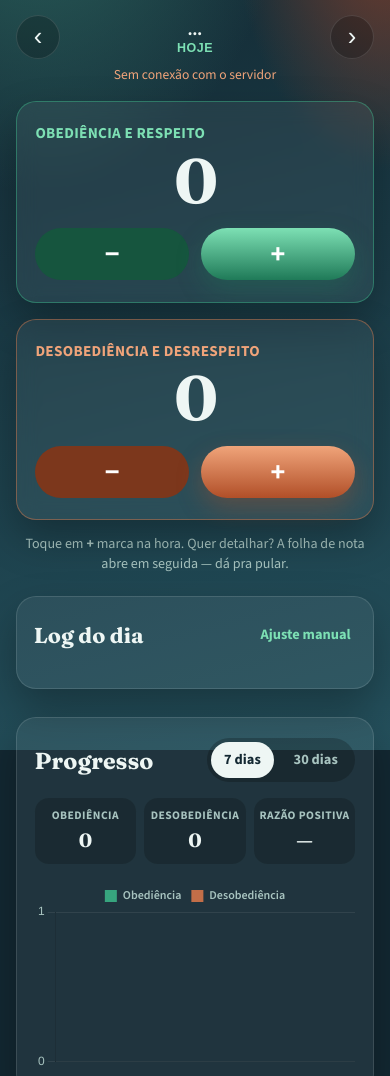
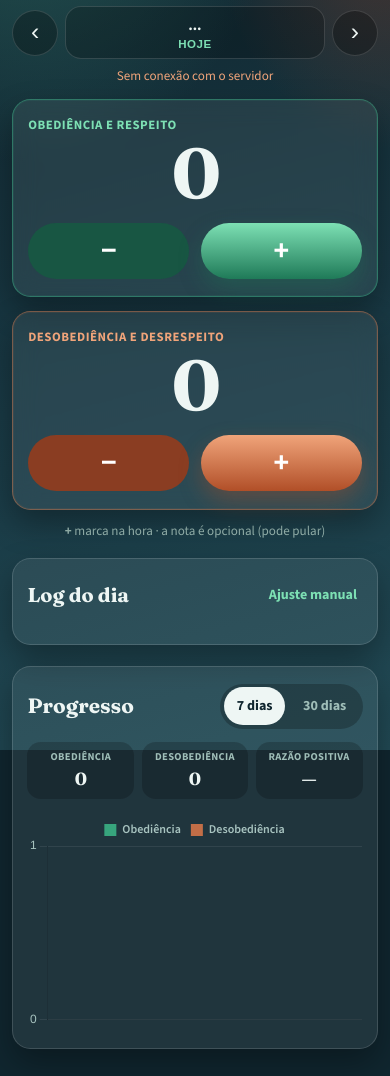
Before and after one commit to huras/obediencia-desobediencia, a website: page public/index.html in a window 390 px wide. Shown: the part 94-1170 px from the top of the page. Drawn offline with nearby package versions, Linux system fonts and the light colour scheme; no server answers.

Commit message:
Fix mobile cache and polish first-viewport layout.
EOF

```diff
--- a/public/css/app.css
+++ b/public/css/app.css
@@ -1,9 +1,9 @@
 :root {
-  --cor-fundo-0: #132832;
-  --cor-fundo-1: #1a3a45;
-  --cor-fundo-2: #24505c;
+  --cor-fundo-0: #10262f;
+  --cor-fundo-1: #183742;
+  --cor-fundo-2: #214954;
   --cor-texto: #eef6f4;
-  --cor-texto-suave: #a8c4c0;
+  --cor-texto-suave: #9fbeb8;
   --cor-marca: #f4f7f2;
   --cor-obediencia: #3dba8a;
   --cor-obediencia-escura: #1f7a58;
@@ -11,15 +11,18 @@
   --cor-desobediencia: #e07a4a;
   --cor-desobediencia-escura: #b14f28;
   --cor-desobediencia-clara: #f0a47a;
-  --cor-superficie: rgba(255, 255, 255, 0.06);
-  --cor-borda: rgba(255, 255, 255, 0.12);
-  --sombra: 0 18px 40px rgba(0, 0, 0, 0.28);
-  --raio: 1.25rem;
-  --fonte-display: "Fraunces", Georgia, serif;
-  --fonte-corpo: "Source Sans 3", system-ui, sans-serif;
-  --espaco: clamp(1rem, 3vw, 1.75rem);
+  --cor-superficie: rgba(255, 255, 255, 0.07);
+  --cor-borda: rgba(255, 255, 255, 0.14);
+  --sombra: 0 14px 32px rgba(0, 0, 0, 0.32);
+  --raio: 1.15rem;
+  --fonte-display: "Fraunces", Georgia, "Times New Roman", serif;
+  --fonte-corpo: "Source Sans 3", "Segoe UI", system-ui, sans-serif;
+  --espaco: clamp(0.85rem, 3.2vw, 1.75rem);
   --largura: 42rem;
   --transicao: 180ms ease;
+  --safe-top: env(safe-area-inset-top, 0px);
+  --safe-bottom: env(safe-area-inset-bottom, 0px);
+  color-scheme: dark;
 }
 
 *,
@@ -30,18 +33,21 @@
 
 html {
   -webkit-text-size-adjust: 100%;
+  text-size-adjust: 100%;
   scroll-behavior: smooth;
 }
 
 body {
   margin: 0;
   min-height: 100dvh;
+  min-height: 100vh;
   font-family: var(--fonte-corpo);
   color: var(--cor-texto);
   background: var(--cor-fundo-0);
   line-height: 1.45;
   position: relative;
   overflow-x: hidden;
+  -webkit-tap-highlight-color: transparent;
 }
 
 .atmosfera {
@@ -49,9 +55,9 @@ body {
   inset: 0;
   z-index: -1;
   background:
-    radial-gradient(120% 80% at 10% -10%, #2f6b63 0%, transparent 55%),
-    radial-gradient(90% 70% at 100% 0%, #7a3d2c 0%, transparent 45%),
-    linear-gradient(165deg, var(--cor-fundo-0), var(--cor-fundo-1) 45%, var(--cor-fundo-2));
+    radial-gradient(120% 70% at 8% -8%, rgba(47, 107, 99, 0.75) 0%, transparent 55%),
+    radial-gradient(95% 60% at 100% 0%, rgba(122, 61, 44, 0.55) 0%, transparent 48%),
+    linear-gradient(165deg, var(--cor-fundo-0), var(--cor-fundo-1) 48%, var(--cor-fundo-2));
   pointer-events: none;
 }
 
@@ -68,46 +74,48 @@ body {
 }
 
 .topo {
-  width: min(100% - 2rem, var(--largura));
+  width: min(100% - 1.5rem, var(--largura));
   margin: 0 auto;
-  padding: calc(var(--espaco) + env(safe-area-inset-top)) 0 var(--espaco);
+  padding: calc(0.85rem + var(--safe-top)) 0 0.85rem;
   text-align: center;
 }
 
 .marca {
   margin: 0;
   font-family: var(--fonte-display);
-  font-size: clamp(2.6rem, 11vw, 4.25rem);
+  font-size: clamp(2.35rem, 12vw, 4.25rem);
   font-weight: 700;
   letter-spacing: -0.03em;
-  line-height: 0.95;
+  line-height: 0.92;
   color: var(--cor-marca);
-  text-shadow: 0 8px 30px rgba(0, 0, 0, 0.35);
+  text-shadow: 0 8px 28px rgba(0, 0, 0, 0.35);
 }
 
 .subtitulo {
-  margin: 0.65rem 0 0;
+  margin: 0.45rem 0 0;
   color: var(--cor-texto-suave);
-  font-size: 1.05rem;
+  font-size: clamp(0.92rem, 3.4vw, 1.05rem);
   font-weight: 600;
 }
 
 .navegacao-dia {
   display: grid;
-  grid-template-columns: 2.75rem 1fr 2.75rem;
+  grid-template-columns: 2.9rem minmax(0, 1fr) 2.9rem;
   align-items: center;
-  gap: 0.35rem;
-  margin-top: 1.1rem;
+  gap: 0.4rem;
+  margin-top: 0.95rem;
 }
 
 .nav-dia__btn {
+  -webkit-appearance: none;
   appearance: none;
   border: 1px solid var(--cor-borda);
   border-radius: 999px;
-  min-height: 2.75rem;
-  background: rgba(0, 0, 0, 0.22);
+  min-height: 2.9rem;
+  min-width: 2.9rem;
+  background: rgba(0, 0, 0, 0.28);
   color: var(--cor-texto);
-  font-size: 1.6rem;
+  font-size: 1.55rem;
   line-height: 1;
   cursor: pointer;
 }
@@ -124,29 +132,34 @@ body {
 }
 
 .nav-dia__atual {
+  -webkit-appearance: none;
   appearance: none;
-  border: 0;
-  background: transparent;
+  border: 1px solid var(--cor-borda);
+  border-radius: 1rem;
+  background: rgba(0, 0, 0, 0.22);
   color: inherit;
   cursor: pointer;
-  padding: 0.25rem;
+  padding: 0.55rem 0.7rem;
+  min-width: 0;
 }
 
 .data-hoje {
   display: block;
   margin: 0;
   font-family: var(--fonte-display);
-  font-size: 1.05rem;
+  font-size: clamp(0.95rem, 3.8vw, 1.08rem);
   text-transform: capitalize;
   color: var(--cor-texto);
+  line-height: 1.2;
+  overflow-wrap: anywhere;
 }
 
 .nav-dia__dica {
   display: block;
-  margin-top: 0.15rem;
-  font-size: 0.78rem;
+  margin-top: 0.2rem;
+  font-size: 0.72rem;
   font-weight: 700;
-  letter-spacing: 0.04em;
+  letter-spacing: 0.05em;
   text-transform: uppercase;
   color: var(--cor-obediencia-clara);
 }
@@ -156,9 +169,9 @@ body {
 }
 
 .status-sync {
-  margin: 0.35rem 0 0;
-  min-height: 1.25rem;
-  font-size: 0.85rem;
+  margin: 0.4rem 0 0;
+  min-height: 1.2rem;
+  font-size: 0.82rem;
   color: var(--cor-texto-suave);
 }
 
@@ -171,38 +184,45 @@ body {
 }
 
 .conteudo {
-  width: min(100% - 2rem, var(--largura));
+  width: min(100% - 1.5rem, var(--largura));
   margin: 0 auto;
-  padding-bottom: calc(2rem + env(safe-area-inset-bottom));
+  padding-bottom: calc(1.5rem + var(--safe-bottom));
 }
 
 .contadores {
   display: grid;
-  gap: 1rem;
+  gap: 0.85rem;
 }
 
 .contador {
   background: var(--cor-superficie);
   border: 1px solid var(--cor-borda);
   border-radius: var(--raio);
-  padding: 1.25rem 1.15rem 1.35rem;
+  padding: 1rem 0.95rem 1.1rem;
   box-shadow: var(--sombra);
-  backdrop-filter: blur(10px);
+  -webkit-backdrop-filter: blur(12px);
+  backdrop-filter: blur(12px);
 }
 
 .contador--obediencia {
-  border-color: color-mix(in srgb, var(--cor-obediencia) 45%, transparent);
+  border-color: rgba(61, 186, 138, 0.45);
+  box-shadow:
+    var(--sombra),
+    inset 0 0 0 1px rgba(61, 186, 138, 0.08);
 }
 
 .contador--desobediencia {
-  border-color: color-mix(in srgb, var(--cor-desobediencia) 45%, transparent);
+  border-color: rgba(224, 122, 74, 0.45);
+  box-shadow:
+    var(--sombra),
+    inset 0 0 0 1px rgba(224, 122, 74, 0.08);
 }
 
 .contador__titulo {
   margin: 0;
-  font-size: 0.95rem;
+  font-size: 0.8rem;
   font-weight: 700;
-  letter-spacing: 0.02em;
+  letter-spacing: 0.04em;
   text-transform: uppercase;
   color: var(--cor-texto-suave);
 }
@@ -216,33 +236,35 @@ body {
 }
 
 .contador__valor {
-  margin: 0.35rem 0 1rem;
+  margin: 0.25rem 0 0.9rem;
   font-family: var(--fonte-display);
-  font-size: clamp(3.4rem, 16vw, 5rem);
+  font-size: clamp(3.2rem, 18vw, 5rem);
   font-weight: 700;
   line-height: 1;
   letter-spacing: -0.04em;
   text-align: center;
   transition: transform var(--transicao);
+  font-variant-numeric: tabular-nums;
 }
 
 .contador__valor.is-bump {
-  transform: scale(1.08);
+  transform: scale(1.07);
 }
 
 .contador__acoes {
   display: grid;
   grid-template-columns: 1fr 1fr;
-  gap: 0.75rem;
+  gap: 0.7rem;
 }
 
 .btn {
+  -webkit-appearance: none;
   appearance: none;
   border: 0;
   border-radius: 999px;
-  min-height: 3.25rem;
+  min-height: 3.5rem;
   font-family: inherit;
-  font-size: 1.75rem;
+  font-size: 1.85rem;
   font-weight: 700;
   line-height: 1;
   cursor: pointer;
@@ -253,6 +275,7 @@ body {
     box-shadow var(--transicao);
   touch-action: manipulation;
   user-select: none;
+  -webkit-user-select: none;
 }
 
 .btn:focus-visible {
@@ -270,20 +293,20 @@ body {
 
 .contador--obediencia .btn--mais {
   background: linear-gradient(180deg, var(--cor-obediencia-clara), var(--cor-obediencia-escura));
-  box-shadow: 0 10px 24px rgba(31, 122, 88, 0.35);
+  box-shadow: 0 10px 22px rgba(31, 122, 88, 0.38);
 }
 
 .contador--obediencia .btn--menos {
-  background: color-mix(in srgb, var(--cor-obediencia-escura) 70%, #000);
+  background: #185643;
 }
 
 .contador--desobediencia .btn--mais {
   background: linear-gradient(180deg, var(--cor-desobediencia-clara), var(--cor-desobediencia-escura));
-  box-shadow: 0 10px 24px rgba(177, 79, 40, 0.35);
+  box-shadow: 0 10px 22px rgba(177, 79, 40, 0.38);
 }
 
 .contador--desobediencia .btn--menos {
-  background: color-mix(in srgb, var(--cor-desobediencia-escura) 70%, #000);
+  background: #8a3d22;
 }
 
 .btn:disabled {
@@ -293,15 +316,16 @@ body {
 }
 
 .dica-nota {
-  margin: 0.85rem 0 0;
+  margin: 0.75rem 0 0;
   color: var(--cor-texto-suave);
-  font-size: 0.88rem;
+  font-size: 0.82rem;
   text-align: center;
+  line-height: 1.35;
 }
 
 .log {
-  margin-top: 1.35rem;
-  padding: 1.15rem 1.05rem 1.2rem;
+  margin-top: 1.15rem;
+  padding: 1rem 0.9rem 1.05rem;
   border-radius: var(--raio);
   background: var(--cor-superficie);
   border: 1px solid var(--cor-borda);
@@ -313,22 +337,23 @@ body {
   align-items: center;
   justify-content: space-between;
   gap: 0.75rem;
-  margin-bottom: 0.85rem;
+  margin-bottom: 0.75rem;
 }
 
 .log h2 {
   margin: 0;
   font-family: var(--fonte-display);
-  font-size: 1.35rem;
+  font-size: 1.25rem;
 }
 
 .btn-texto {
+  -webkit-appearance: none;
   appearance: none;
   border: 0;
   background: transparent;
   color: var(--cor-obediencia-clara);
   font: inherit;
-  font-size: 0.9rem;
+  font-size: 0.88rem;
   font-weight: 700;
   cursor: pointer;
   min-height: 2.5rem;
@@ -345,26 +370,26 @@ body {
   margin: 0;
   padding: 0;
   display: grid;
-  gap: 0.65rem;
+  gap: 0.55rem;
 }
 
 .log__item {
   display: grid;
-  grid-template-columns: auto 1fr auto;
-  gap: 0.55rem 0.7rem;
+  grid-template-columns: auto minmax(0, 1fr) auto;
+  gap: 0.45rem 0.65rem;
   align-items: start;
-  padding: 0.7rem 0.75rem;
+  padding: 0.65rem 0.7rem;
   border-radius: 0.9rem;
-  background: rgba(0, 0, 0, 0.18);
+  background: rgba(0, 0, 0, 0.2);
   border: 1px solid transparent;
 }
 
 .log__item--obediencia {
-  border-color: color-mix(in srgb, var(--cor-obediencia) 35%, transparent);
+  border-color: rgba(61, 186, 138, 0.35);
 }
 
 .log__item--desobediencia {
-  border-color: color-mix(in srgb, var(--cor-desobediencia) 35%, transparent);
+  border-color: rgba(224, 122, 74, 0.35);
 }
 
 .log__item--ajuste {
@@ -399,15 +424,15 @@ body {
 
 .log__meta {
   margin: 0;
-  font-size: 0.78rem;
+  font-size: 0.76rem;
   color: var(--cor-texto-suave);
 }
 
 .log__comentario {
   margin: 0.2rem 0 0;
-  font-size: 0.95rem;
+  font-size: 0.92rem;
   white-space: pre-wrap;
-  word-break: break-word;
+  overflow-wrap: anywhere;
 }
 
 .log__comentario.is-vazio {
@@ -416,6 +441,7 @@ body {
 }
 
 .log__editar {
+  -webkit-appearance: none;
   appearance: none;
   border: 0;
   background: transparent;
@@ -431,7 +457,7 @@ body {
 .log__vazio {
   margin: 0;
   color: var(--cor-texto-suave);
-  font-size: 0.92rem;
+  font-size: 0.9rem;
 }
 
 .log__vazio.is-oculto,
@@ -448,12 +474,107 @@ body {
 }
 
 .progresso {
-  margin-top: 1.75rem;
-  padding: 1.25rem 1.1rem 1.35rem;
+  margin-top: 1.35rem;
+  padding: 1.05rem 0.9rem 1.15rem;
   border-radius: var(--raio);
   background: var(--cor-superficie);
   border: 1px solid var(--cor-borda);
   box-shadow: var(--sombra);
+}
+
+.progresso__cabecalho {
+  display: flex;
+  flex-wrap: wrap;
+  align-items: center;
+  justify-content: space-between;
+  gap: 0.65rem;
+  margin-bottom: 0.85rem;
+}
+
+.progresso h2 {
+  margin: 0;
+  font-family: var(--fonte-display);
+  font-size: 1.3rem;
+}
+
+.periodo {
+  display: inline-flex;
+  gap: 0.3rem;
+  padding: 0.22rem;
+  border-radius: 999px;
+  background: rgba(0, 0, 0, 0.24);
+}
+
+.periodo__btn {
+  -webkit-appearance: none;
+  appearance: none;
+  border: 0;
+  border-radius: 999px;
+  min-height: 2.35rem;
+  padding: 0 0.8rem;
+  font: inherit;
+  font-size: 0.88rem;
+  font-weight: 700;
+  color: var(--cor-texto-suave);
+  background: transparent;
+  cursor: pointer;
+}
+
+.periodo__btn.is-ativo {
+  color: var(--cor-fundo-0);
+  background: var(--cor-texto);
+}
+
+.periodo__btn:focus-visible {
+  outline: 2px solid #fff;
+  outline-offset: 2px;
+}
+
+.resumo {
+  display: grid;
+  grid-template-columns: repeat(3, minmax(0, 1fr));
+  gap: 0.45rem;
+  margin-bottom: 0.9rem;
+}
+
+.resumo__item {
+  text-align: center;
+  padding: 0.5rem 0.25rem;
+  border-radius: 0.85rem;
+  background: rgba(0, 0, 0, 0.2);
+  min-width: 0;
+}
+
+.resumo__rotulo {
+  display: block;
+  font-size: 0.66rem;
+  font-weight: 700;
+  letter-spacing: 0.03em;
+  text-transform: uppercase;
+  color: var(--cor-texto-suave);
+  line-height: 1.2;
+}
+
+.resumo__valor {
+  display: block;
+  margin-top: 0.2rem;
+  font-family: var(--fonte-display);
+  font-size: clamp(1rem, 4.5vw, 1.2rem);
+  overflow-wrap: anywhere;
+}
+
+.grafico-wrap {
+  position: relative;
+  height: 13.5rem;
+  width: 100%;
+}
+
+.rodape {
+  width: min(100% - 1.5rem, var(--largura));
+  margin: 0 auto 1.25rem;
+  text-align: center;
+  color: var(--cor-texto-suave);
+  font-size: 0.82rem;
 }
 
 /* Folha inferior */
@@ -464,7 +585,7 @@ body {
   display: flex;
   align-items: flex-end;
   justify-content: center;
-  background: rgba(6, 16, 20, 0.55);
+  background: rgba(6, 16, 20, 0.58);
   opacity: 0;
   transition: opacity 200ms ease;
   padding: 0;
@@ -483,7 +604,7 @@ body {
   border: 1px solid var(--cor-borda);
   border-bottom: 0;
   box-shadow: 0 -20px 50px rgba(0, 0, 0, 0.4);
-  padding: 0.55rem 1.1rem calc(1.1rem + env(safe-area-inset-bottom));
+  padding: 0.55rem 1rem calc(1rem + var(--safe-bottom));
   transform: translateY(18px);
   transition: transform 200ms ease;
 }
@@ -511,16 +632,17 @@ body {
 .folha__titulo {
   margin: 0;
   font-family: var(--fonte-display);
-  font-size: 1.35rem;
+  font-size: 1.28rem;
 }
 
 .folha__fechar {
+  -webkit-appearance: none;
   appearance: none;
   border: 0;
   background: rgba(0, 0, 0, 0.25);
   color: var(--cor-texto);
-  width: 2.4rem;
-  height: 2.4rem;
+  width: 2.5rem;
+  height: 2.5rem;
   border-radius: 999px;
   font-size: 1.4rem;
   cursor: pointer;
@@ -551,6 +673,7 @@ body {
   background: rgba(0, 0, 0, 0.28);
   color: var(--cor-texto);
   font: inherit;
+  font-size: 16px; /* evita zoom automático no iOS */
   padding: 0.75rem 0.85rem;
 }
 
@@ -579,10 +702,11 @@ body {
 }
 
 .folha__btn {
+  -webkit-appearance: none;
   appearance: none;
   border: 0;
   border-radius: 999px;
-  min-height: 3rem;
+  min-height: 3.1rem;
   font: inherit;
   font-weight: 700;
   cursor: pointer;
@@ -602,97 +726,6 @@ body {
   color: #fff;
 }
 
-.progresso__cabecalho {
-  display: flex;
-  flex-wrap: wrap;
-  align-items: center;
-  justify-content: space-between;
-  gap: 0.75rem;
-  margin-bottom: 1rem;
-}
-
-.progresso h2 {
-  margin: 0;
-  font-family: var(--fonte-display);
-  font-size: 1.45rem;
-}
-
-.periodo {
-  display: inline-flex;
-  gap: 0.35rem;
-  padding: 0.25rem;
-  border-radius: 999px;
-  background: rgba(0, 0, 0, 0.22);
-}
-
-.periodo__btn {
-  appearance: none;
-  border: 0;
-  border-radius: 999px;
-  min-height: 2.25rem;
-  padding: 0 0.85rem;
-  font: inherit;
-  font-size: 0.9rem;
-  font-weight: 700;
-  color: var(--cor-texto-suave);
-  background: transparent;
-  cursor: pointer;
-}
-
-.periodo__btn.is-ativo {
-  color: var(--cor-fundo-0);
-  background: var(--cor-texto);
-}
-
-.periodo__btn:focus-visible {
-  outline: 2px solid #fff;
-  outline-offset: 2px;
-}
-
-.resumo {
-  display: grid;
-  grid-template-columns: repeat(3, 1fr);
-  gap: 0.5rem;
-  margin-bottom: 1rem;
-}
-
-.resumo__item {
-  text-align: center;
-  padding: 0.55rem 0.35rem;
-  border-radius: 0.85rem;
-  background: rgba(0, 0, 0, 0.18);
-}
-
-.resumo__rotulo {
-  display: block;
-  font-size: 0.72rem;
-  font-weight: 700;
-  letter-spacing: 0.04em;
-  text-transform: uppercase;
-  color: var(--cor-texto-suave);
-}
-
-.resumo__valor {
-  display: block;
-  margin-top: 0.2rem;
-  font-family: var(--fonte-display);
-  font-size: 1.2rem;
-}
-
-.grafico-wrap {
-  position: relative;
-  height: min(42vw, 16rem);
-  min-height: 12rem;
-}
-
-.rodape {
-  width: min(100% - 2rem, var(--largura));
-  margin: 0 auto 1.5rem;
-  text-align: center;
-  color: var(--cor-texto-suave);
-  font-size: 0.85rem;
-}
-
 @keyframes pulso {
   0% {
     transform: scale(1);
@@ -705,13 +738,33 @@ body {
   }
 }
 
+/* Tablet+ : dois contadores lado a lado */
 @media (min-width: 640px) {
+  .topo,
+  .conteudo,
+  .rodape {
+    width: min(100% - 2rem, var(--largura));
+  }
+
+  .topo {
+    padding-top: calc(var(--espaco) + var(--safe-top));
+  }
+
   .contadores {
     grid-template-columns: 1fr 1fr;
+    gap: 1rem;
+  }
+
+  .contador {
+    padding: 1.25rem 1.15rem 1.35rem;
   }
 
   .grafico-wrap {
     height: 18rem;
+  }
+
+  .dica-nota {
+    font-size: 0.88rem;
   }
 }
 
--- a/public/index.html
+++ b/public/index.html
@@ -6,20 +6,23 @@
       name="viewport"
       content="width=device-width, initial-scale=1, viewport-fit=cover"
     />
-    <meta name="theme-color" content="#1a2f3a" />
+    <meta name="theme-color" content="#10262f" />
+    <meta name="color-scheme" content="dark" />
+    <meta name="apple-mobile-web-app-capable" content="yes" />
+    <meta name="apple-mobile-web-app-status-bar-style" content="black-translucent" />
     <meta
       name="description"
       content="Contadores diários de obediência e respeito, e desobediência e desrespeito."
     />
-    <link rel="icon" href="/favicon.svg" type="image/svg+xml" />
-    <link rel="manifest" href="/manifest.webmanifest" />
+    <link rel="icon" href="/favicon.svg?v=20261118" type="image/svg+xml" />
+    <link rel="manifest" href="/manifest.webmanifest?v=20261118" />
     <link rel="preconnect" href="https://fonts.googleapis.com" />
     <link rel="preconnect" href="https://fonts.gstatic.com" crossorigin />
     <link
       href="https://fonts.googleapis.com/css2?family=Fraunces:opsz,wght@9..144,600;9..144,700&family=Source+Sans+3:wght@400;600;700&display=swap"
       rel="stylesheet"
     />
-    <link rel="stylesheet" href="/css/app.css" />
+    <link rel="stylesheet" href="/css/app.css?v=20261118" />
     <title>Obediência · Desobediência</title>
   </head>
   <body>
@@ -134,8 +137,7 @@
       </section>
 
       <p class="dica-nota">
-        Toque em <strong>+</strong> marca na hora. Quer detalhar? A folha de nota
-        abre em seguida — dá pra pular.
+        <strong>+</strong> marca na hora · a nota é opcional (pode pular)
       </p>
 
       <section class="log" aria-labelledby="titulo-log">
@@ -205,6 +207,6 @@
       src="https://cdn.jsdelivr.net/npm/chart.js@4.4.8/dist/chart.umd.min.js"
       defer
     ></script>
-    <script type="module" src="/js/app.js"></script>
+    <script type="module" src="/js/app.js?v=20261118"></script>
   </body>
 </html>
--- a/public/js/app.js
+++ b/public/js/app.js
@@ -4,13 +4,13 @@ import {
   enviarEvento,
   definirDia,
   salvarComentario,
-} from "./api.js";
+} from "./api.js?v=20261118";
 import {
   inicializarGrafico,
   atualizarGrafico,
   calcularResumo,
-} from "./charts.js";
-import { criarFolha } from "./folha.js";
+} from "./charts.js?v=20261118";
+import { criarFolha } from "./folha.js?v=20261118";
 
 const INTERVALO_POLL_MS = 2500;
 const COMENTARIO_MAX = 280;
```
Also changed, not shown: 1 other file.
